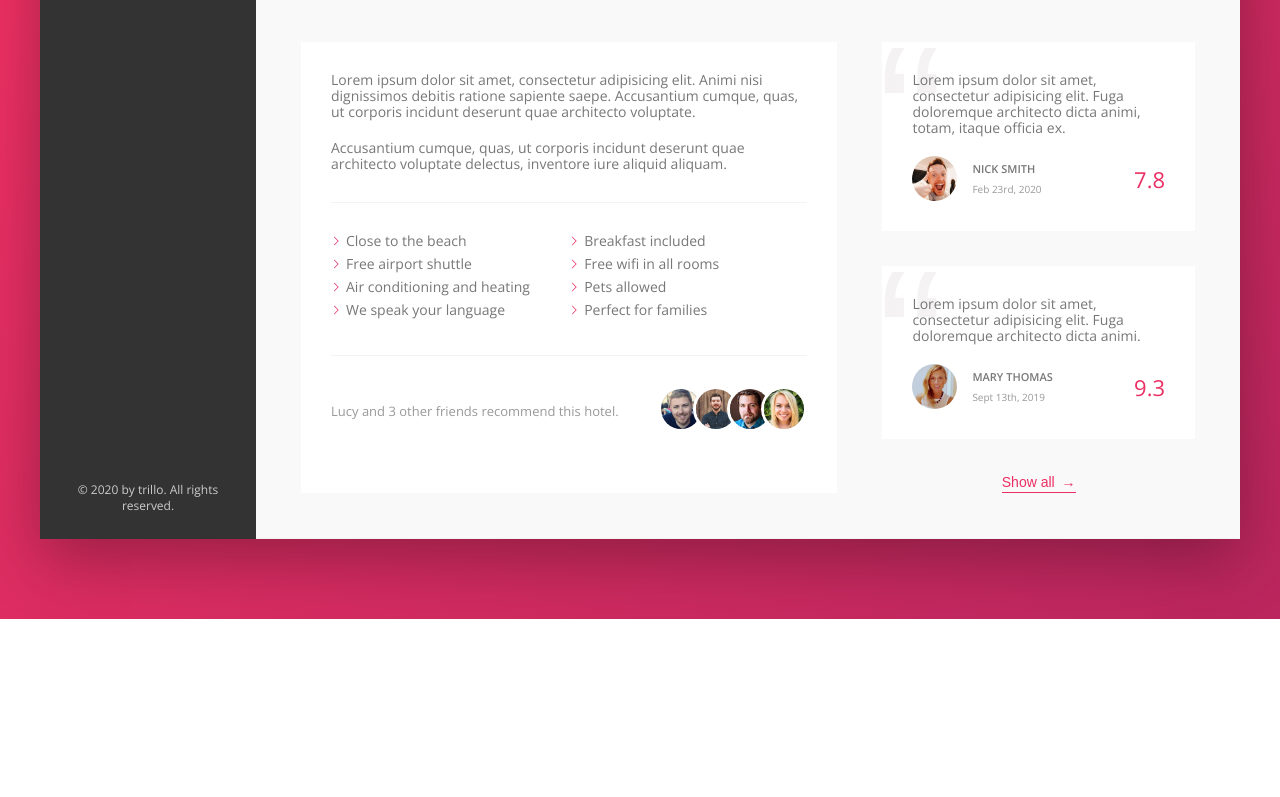
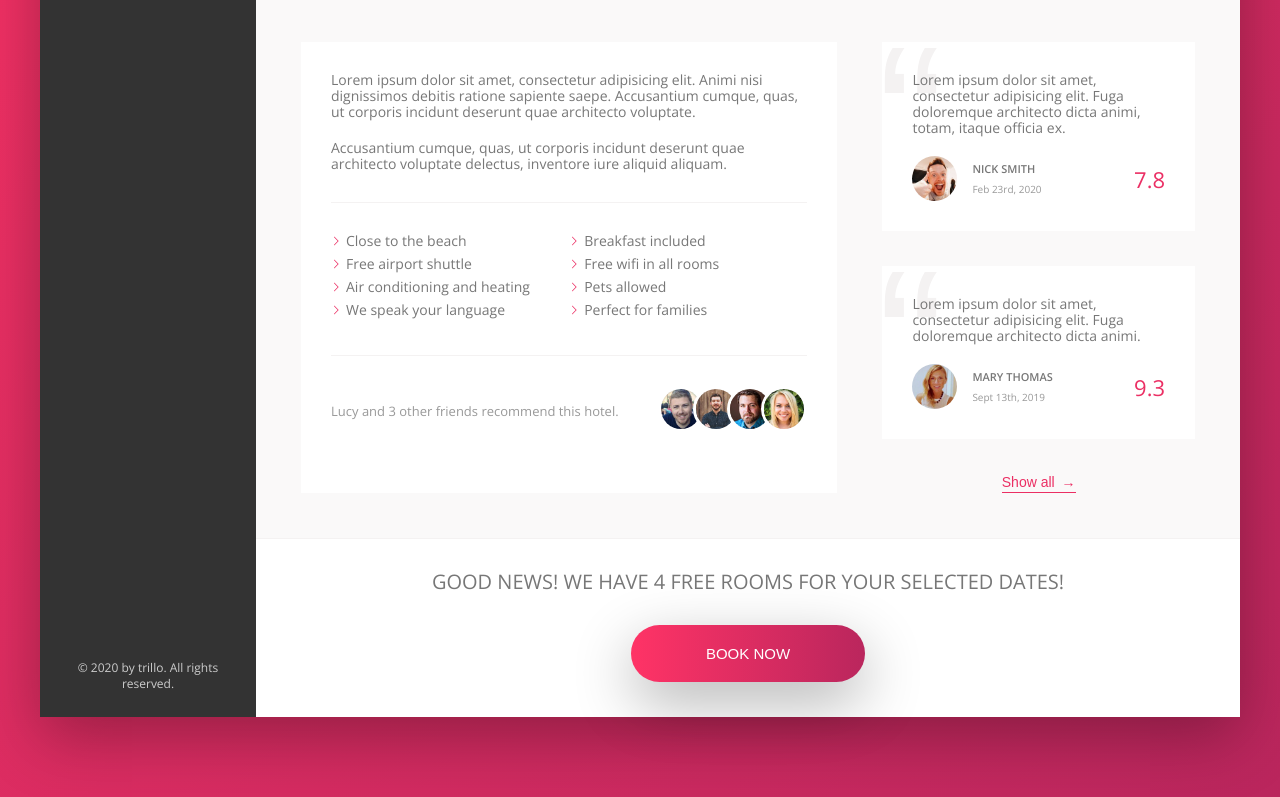
Before and after one commit to michalosinski91/trillo-sass, a website: page index.html in a window 1280 px wide. Shown: the part 585-1382 px from the top of the page. Before the commit the page ends 1204 px from the top, so only its background shows below. Drawn offline with nearby package versions, Linux system fonts and the light colour scheme.

Commit message:
call to action added & styled

```diff
--- a/index.html
+++ b/index.html
@@ -236,6 +236,15 @@
               <button class="btn-inline">Show all <span>&rarr;</span></button>
             </div>
           </div>
+          <div class="cta">
+            <h2 class="cta__book-now">
+              Good news! We have 4 free rooms for your selected dates!
+            </h2>
+            <button class="btn">
+              <span class="btn__visible">Book now</span>
+              <span class="btn__invisible">Only 4 rooms left</span>
+            </button>
+          </div>
         </main>
       </div>
     </div>
--- a/sass/_components.scss
+++ b/sass/_components.scss
@@ -404,3 +404,73 @@
     color: var(--color-grey-light-2);
   }
 }
+
+.cta {
+  padding: 3.5rem 0;
+  text-align: center;
+
+  &__book-now {
+    font-size: 2rem;
+    font-weight: 300;
+    text-transform: uppercase;
+    margin-bottom: 3.5rem;
+  }
+}
+
+.btn {
+  font-size: 1.5rem;
+  font-weight: 300;
+  text-transform: uppercase;
+  cursor: pointer;
+  border: none;
+  border-radius: 100px;
+  background-image: linear-gradient(
+    to right,
+    var(--color-primary-light),
+    var(--color-primary-dark)
+  );
+  color: #fff;
+  position: relative;
+  overflow: hidden;
+  box-shadow: var(--shadow-dark);
+
+  &__visible {
+    display: inline-block;
+    padding: 2rem 7.5rem;
+    height: 100%;
+    width: 100%;
+    transition: all 0.2s;
+  }
+
+  &__invisible {
+    display: inline-block;
+    padding: 2rem 0;
+    height: 100%;
+    width: 100%;
+    position: absolute;
+    top: -100%;
+    left: 0;
+    transition: all 0.2s;
+  }
+
+  &:focus {
+    outline: none;
+    animation: pulsate 1s infinite;
+  }
+
+  &:hover {
+    background-image: linear-gradient(
+      to left,
+      var(--color-primary-light),
+      var(--color-primary-dark)
+    );
+  }
+
+  &:hover &__visible {
+    transform: translateY(100%);
+  }
+
+  &:hover &__invisible {
+    top: 0;
+  }
+}
```
Also changed, not shown: css/style.css.
